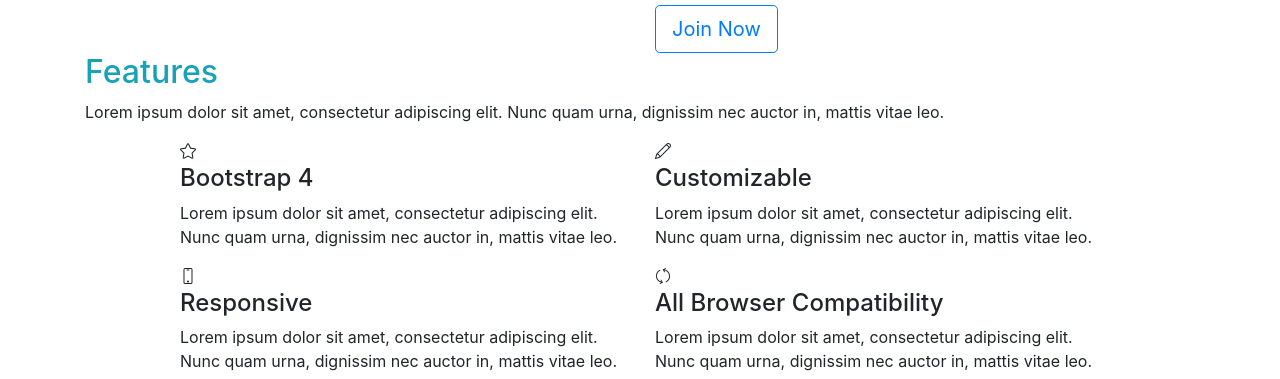
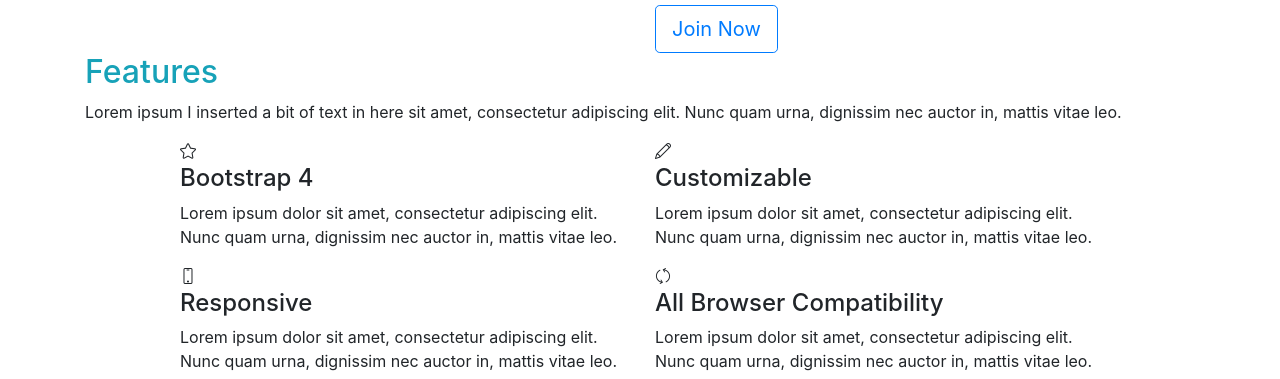
Before and after one commit to mtingr/psychic-bassoon, a plain HTML site: page index.html in a window 1280 px wide. Shown: the part 721-1100 px from the top of the page. Drawn offline with nearby package versions, Linux system fonts and the light colour scheme; a script that the page names is missing.

Commit message:
Update index.html

```diff
--- a/index.html
+++ b/index.html
@@ -55,7 +55,7 @@
             <div class="container">
                 <div class="block-heading">
                     <h2 class="text-info">Features</h2>
-                    <p>Lorem ipsum dolor sit amet, consectetur adipiscing elit. Nunc quam urna, dignissim nec auctor in, mattis vitae leo.</p>
+                    <p>Lorem ipsum I inserted a bit of text in here sit amet, consectetur adipiscing elit. Nunc quam urna, dignissim nec auctor in, mattis vitae leo.</p>
                 </div>
                 <div class="row justify-content-center">
                     <div class="col-md-5 feature-box"><i class="icon-star icon"></i>
```
